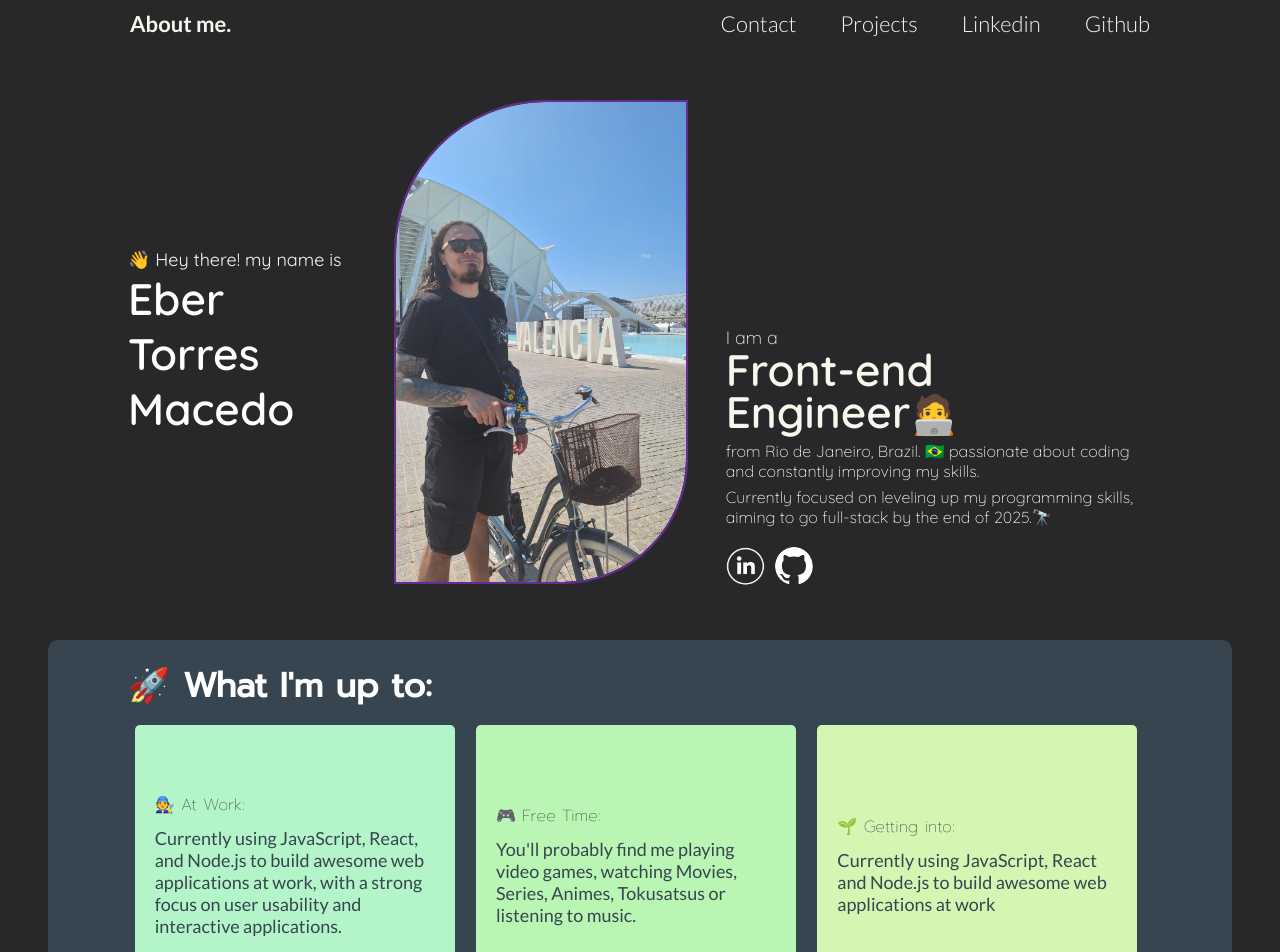
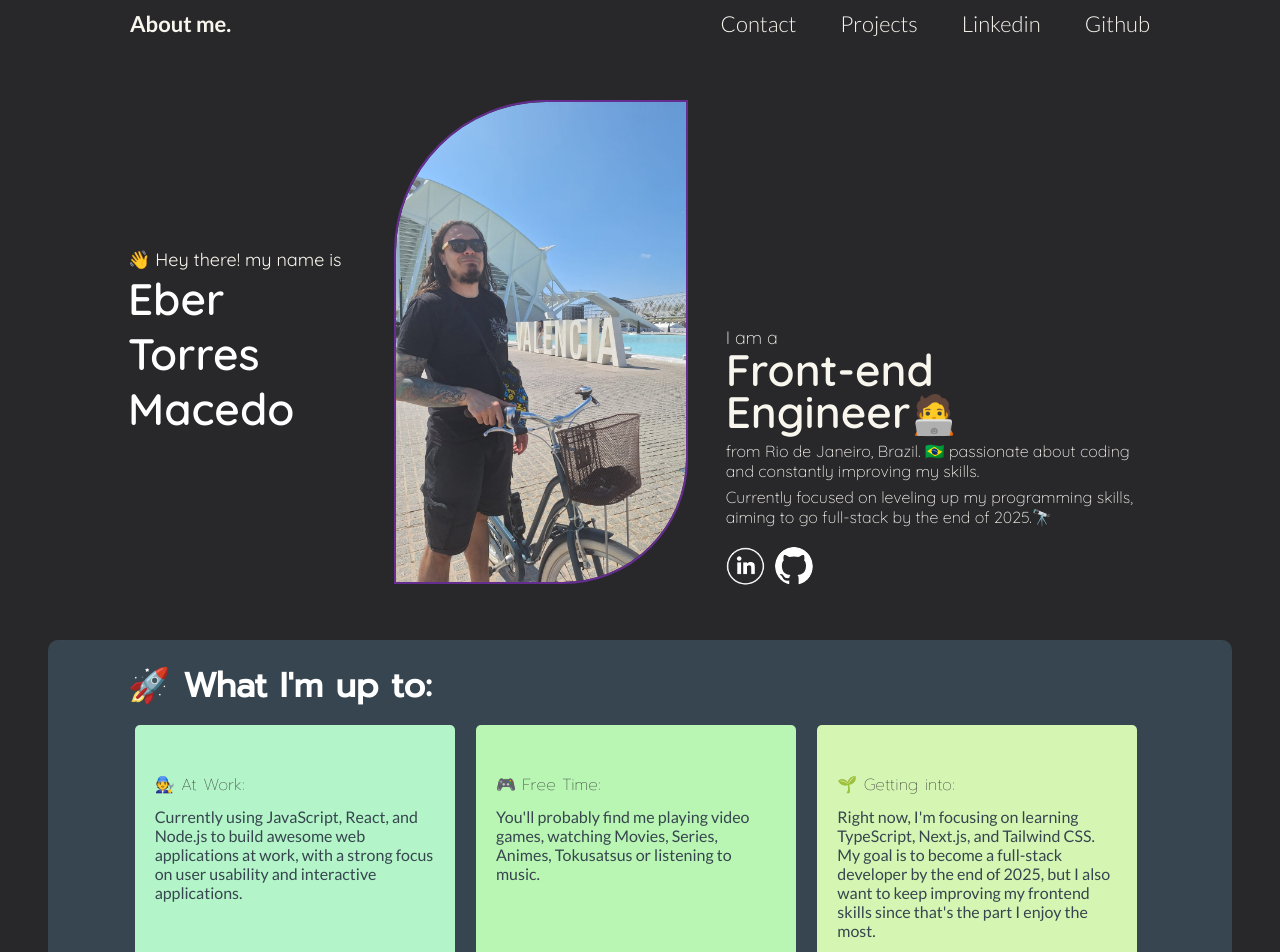
Before and after one commit to ebertm777/epic-profile-site, a Next.js app: page / in a window 1280 px wide. Shown: the top 952 px of the page. Built offline with nearby package versions, Linux system fonts and the light colour scheme.

Commit message:
added new data and minor style changes

```diff
--- a/app/Components/Stack/styles.js
+++ b/app/Components/Stack/styles.js
@@ -68,7 +68,8 @@ margin-bottom: 10px;
 
 export const Description = styled.p`
   font-family: "Lato";
-  font-size: 18px;
+  font-size: 16px;
   color: #36454f;
   margin: 0px 0px 0px 0px;
+  height: 150px;
 `;
--- a/app/Constants/SiteData.js
+++ b/app/Constants/SiteData.js
@@ -11,7 +11,7 @@ export const githubLink = "https://github.com/ebertm777";
 export const cardData = [
   "Currently using JavaScript, React, and Node.js to build awesome web applications at work, with a strong focus on user usability and interactive applications.",
   "You'll probably find me playing video games, watching Movies, Series, Animes, Tokusatsus or listening to music.",
-  "Currently using JavaScript, React and Node.js to build awesome web applications at work",
+  "Right now, I'm focusing on learning TypeScript, Next.js, and Tailwind CSS. My goal is to become a full-stack developer by the end of 2025, but I also want to keep improving my frontend skills since that's the part I enjoy the most.",
 ];
 
 export const emojiData = ["🧑‍🔧 At Work:", "🎮 Free Time:", "🌱 Getting into:"];
```
